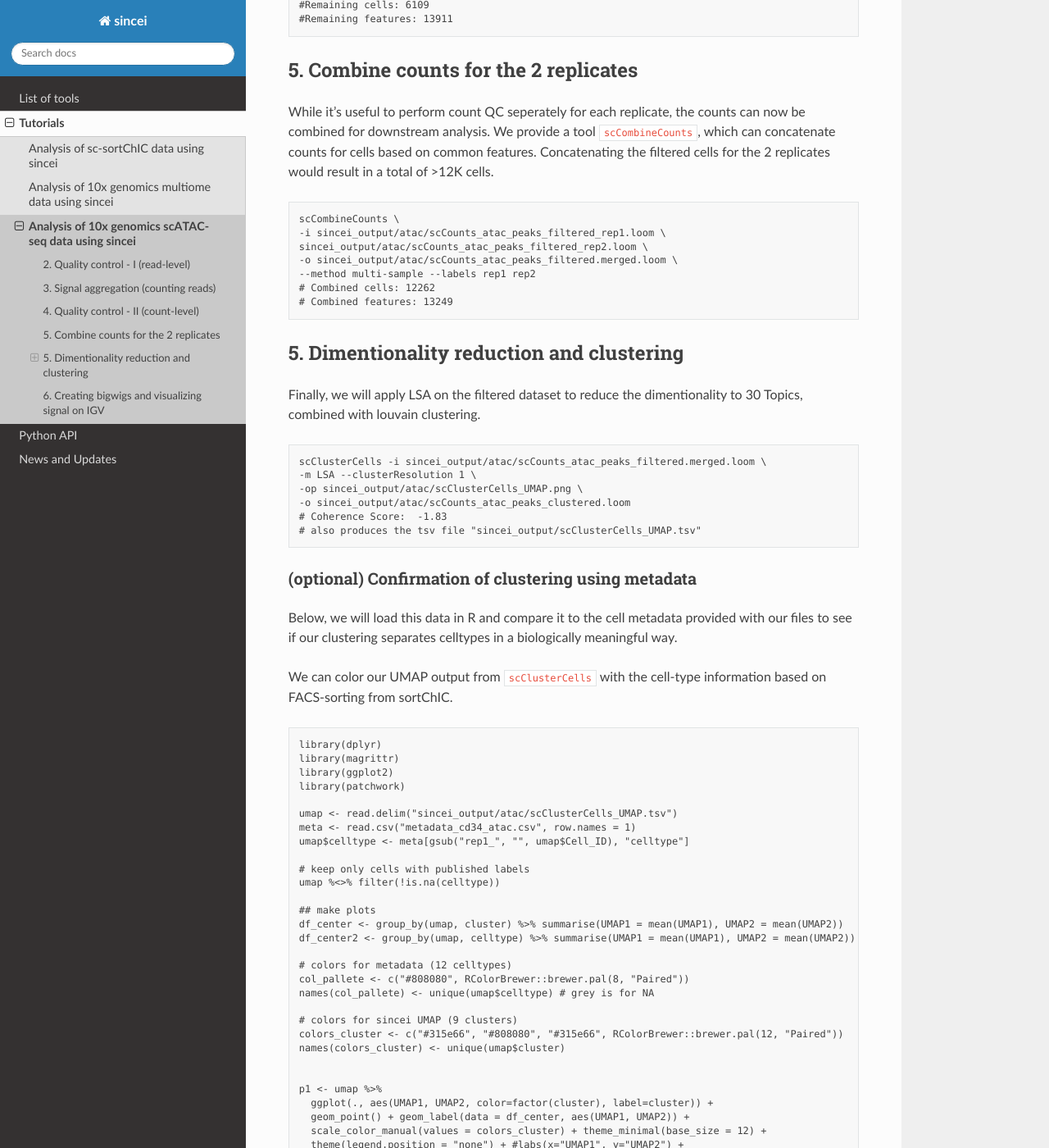
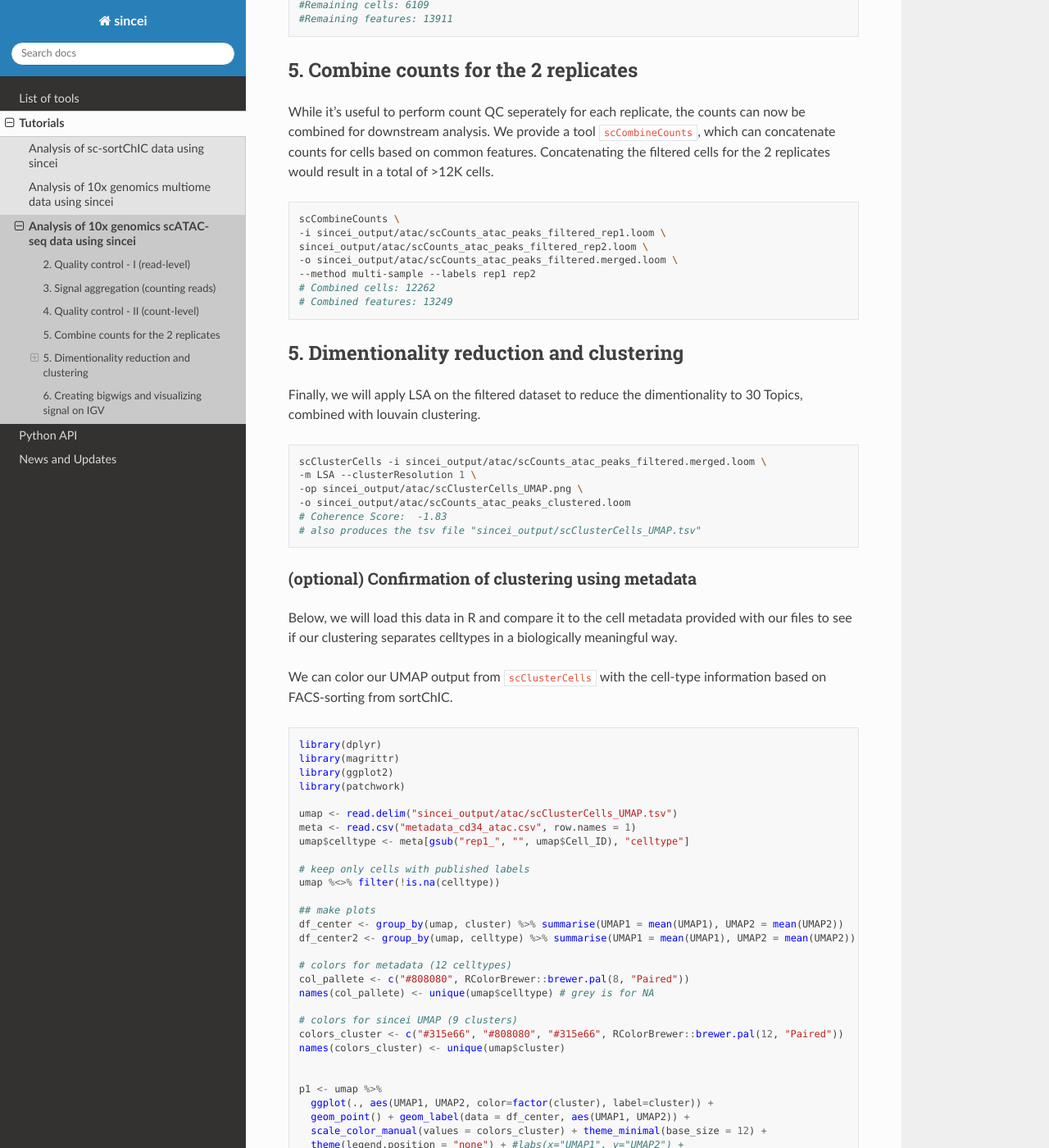
Before and after one commit to bhardwaj-lab/sincei, a Sphinx documentation site: the page built from docs/content/tutorials/sincei_tutorial_10xATAC.rst, in a window 1280 px wide and 1400 px high, scrolled down 2855 px. Shown: the whole window at 82% size. Built offline with Sphinx 7.4.7 and the Read the Docs theme 2.0.0, drawn with Linux system fonts in a browser that asks for light colours; some of the changed text lies outside the part shown.

Commit message:
fixed docs for cmdline

```diff
--- a/docs/content/tutorials/sincei_tutorial_10xATAC.rst
+++ b/docs/content/tutorials/sincei_tutorial_10xATAC.rst
@@ -12,7 +12,7 @@ using sincei (see the parent tutorial for explanation).
 
 Define common bash variables:
 
-.. code:: {bash}
+.. code:: bash
 
    # create dir
    mkdir sincei_output/atac
@@ -39,7 +39,7 @@ quality cells in this data, such as:
 -  high level of secondary/supplementary alignments (filtered using
    ``--samFlagExclude/Include``)
 
-.. code:: {bash}
+.. code:: bash
 
 
    for r in 1 2
@@ -65,7 +65,7 @@ quality cells in this data, such as:
 visualized using the `MultiQC tool <https://multiqc.info/docs/>`__, to
 select appropriate list of cells to include for counting.
 
-.. code:: {bash}
+.. code:: bash
 
    multiqc sincei_output/atac/ # results in multiqc_report.html
 
@@ -85,7 +85,7 @@ count only high quality reads from our whitelist of barcodes.
 We avoid counting reads in blacklisted regions of the human genome
 (–blacklist).
 
-.. code:: {bash}
+.. code:: bash
 
    ## merge intervals from 2 peaks bed files
    for f in cellranger_output_rep*/outs/atac_peaks.bed; do awk '{if(NR>51) {print $0}}' $f >> repmerged.bed; done
@@ -122,7 +122,7 @@ statistics at region and cell level (labelled as .regions.tsv and
 visualized using the `MultiQC tool <https://multiqc.info/docs/>`__, to
 select appropriate metrics to filter out the unwanted cells/regions.
 
-.. code:: {bash}
+.. code:: bash
 
    # list the metrics we can use to filter cells/regions
    for r in 1 2; do scCountQC -i sincei_output/atac/scCounts_atac_peaks_rep${r}.loom --describe; done
@@ -140,7 +140,7 @@ cells with <500 and >10000 detected bins (``--filterRegionArgs``). Also,
 we exclude the regions that are detected in too few cells (<100) or in
 >90% of cells (``--filterCellArgs``).
 
-.. code:: {bash}
+.. code:: bash
 
    for r in 1 2
    do scCountQC -i sincei_output/atac/scCounts_atac_peaks_rep${r}.loom \
@@ -167,7 +167,7 @@ counts can now be combined for downstream analysis. We provide a tool
 common features. Concatenating the filtered cells for the 2 replicates
 would result in a total of >12K cells.
 
-.. code:: {bash}
+.. code:: bash
 
    scCombineCounts \
    -i sincei_output/atac/scCounts_atac_peaks_filtered_rep1.loom \
@@ -183,7 +183,7 @@ would result in a total of >12K cells.
 Finally, we will apply LSA on the filtered dataset to reduce the
 dimentionality to 30 Topics, combined with louvain clustering.
 
-.. code:: {bash}
+.. code:: bash
 
    scClusterCells -i sincei_output/atac/scCounts_atac_peaks_filtered.merged.loom \
    -m LSA --clusterResolution 1 \
@@ -202,7 +202,7 @@ a biologically meaningful way.
 We can color our UMAP output from ``scClusterCells`` with the cell-type
 information based on FACS-sorting from sortChIC.
 
-.. code:: {r}
+.. code:: r
 
    library(dplyr)
    library(magrittr)
@@ -275,7 +275,7 @@ files, except that we can ask for a normalized bulk signal (specified
 using ``--normalizeUsing`` option) . Below, we produce CPM-normalized
 bigwigs with 1kb bins.
 
-.. code:: {bash}
+.. code:: bash
 
    scBulkCoverage -p 20 --cellTag CB --normalizeUsing CPM --binSize 1000 \
    --minMappingQuality 10 --samFlagInclude 64 --samFlagExclude 2048 \
--- a/docs/content/tutorials/sincei_tutorial_sortChIC.rst
+++ b/docs/content/tutorials/sincei_tutorial_sortChIC.rst
@@ -188,7 +188,7 @@ We can color our UMAP output from :ref:`scClusterCells` with the cell-type infor
         ggsave(plot=pl, "sincei_output/UMAP_compared_withOrig.png", dpi=300, width = 11, height = 6)
 
 
-.. image:: ./../images/UMAP_compared_withOrig.png
+.. image:: ./../images/UMAP_compared_withOrig_sortChIC.png
    :height: 800px
    :width: 1600 px
    :scale: 50 %
```
Also changed, not shown: docs/content/tutorials/sincei_tutorial_10x.rst (+6 -6 lines).
